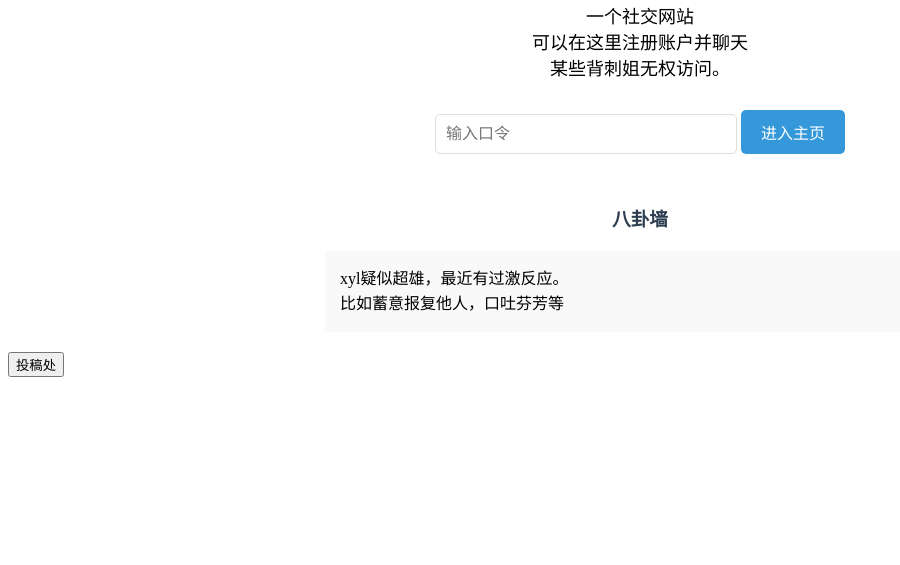
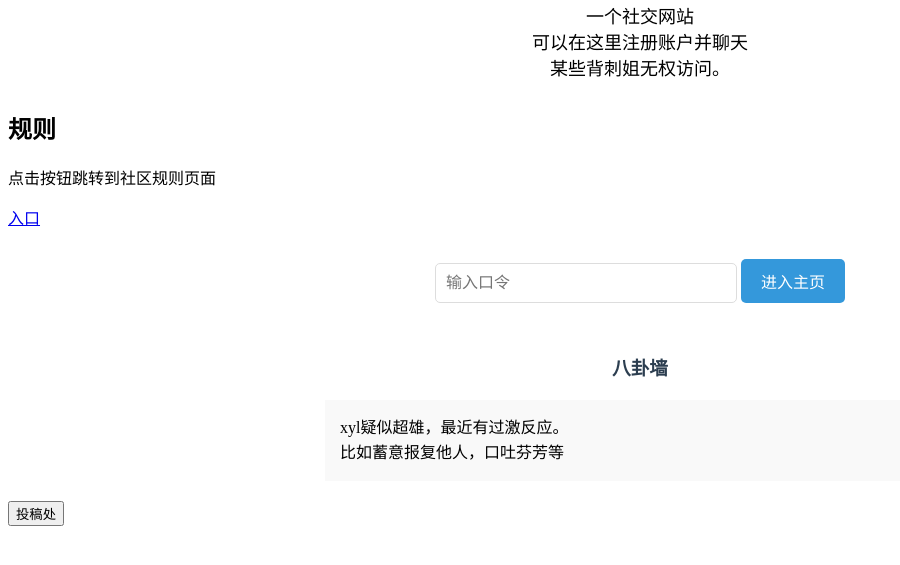
Before and after one commit to Vladivostok-zero/Vladivostok-zero.github.io, a plain HTML site: page index.html in a window 1280 px wide. Shown: the part 87-652 px from the top of the page, without its empty margins (0-900 px from the left). Drawn offline with Linux system fonts and the light colour scheme.

Commit message:
index.html

```diff
--- a/index.html
+++ b/index.html
@@ -12,6 +12,11 @@
     可以在这里注册账户并聊天<br>
     某些背刺姐无权访问。
   </p>
+  <h2>规则</h2>
+    <p>点击按钮跳转到社区规则页面</p>
+
+    <a href="rulepage.html" class="button">入口</a>
+
   <div style="text-align: center; margin: 30px 0;">
     <input type="password" id="password" placeholder="输入口令" style="padding: 10px; font-size: 16px; border-radius: 5px; border: 1px solid #ddd; width: 280px;">
     <button id="enterBtn" style="padding: 10px 20px; font-size: 16px; background-color: #3498db; color: white; border: none; border-radius: 5px; cursor: pointer;">进入主页</button>
```
